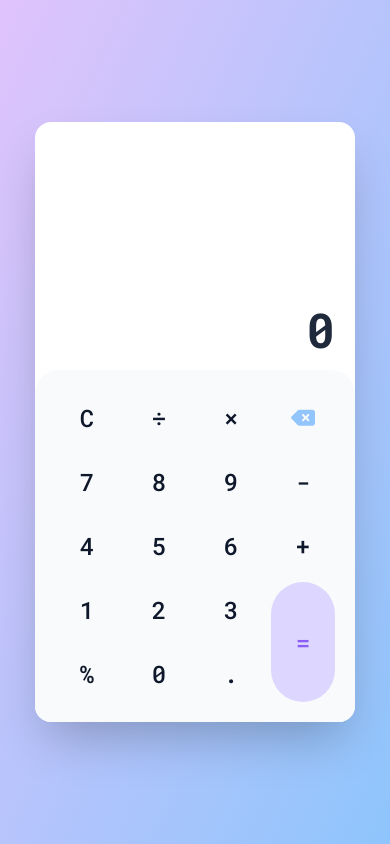
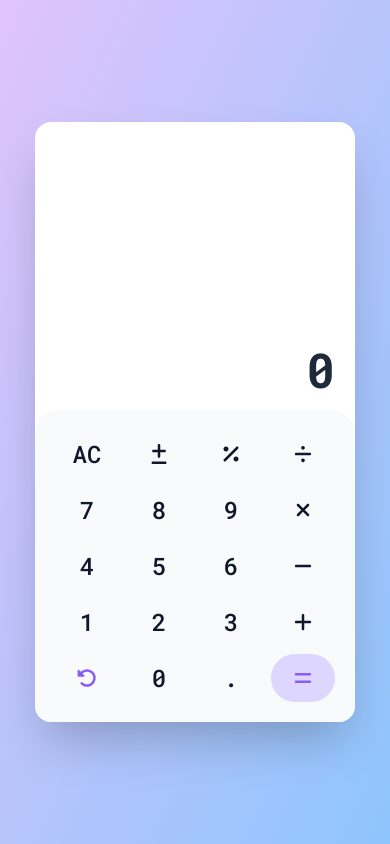
Before and after one commit to snacksncode/calculator-in-react, a React (Vite) app: page / in a window 390 px wide. Built offline with nearby package versions, Linux system fonts and the light colour scheme.

Commit message:
ui: new icons, fixed height issues on mobile, some experiments

```diff
--- a/index.html
+++ b/index.html
@@ -1,5 +1,5 @@
 <!DOCTYPE html>
-<html lang="en">
+<html lang="en" class="h-full">
   <head>
     <meta charset="UTF-8" />
     <link rel="apple-touch-icon" sizes="180x180" href="/favicons/apple-touch-icon.png" />
@@ -8,8 +8,8 @@
     <meta name="viewport" content="width=device-width, initial-scale=1.0" />
     <title>Calculator</title>
   </head>
-  <body>
-    <div id="root" class="min-h-screen"></div>
+  <body class="h-full">
+    <div id="root" class="h-full"></div>
     <script type="module" src="/src/main.tsx"></script>
   </body>
 </html>
--- a/package.json
+++ b/package.json
@@ -11,6 +11,7 @@
   "dependencies": {
     "@radix-ui/react-scroll-area": "^1.0.0",
     "@radix-ui/react-tooltip": "^1.0.2",
+    "focus-trap-react": "^10.0.1",
     "react": "^18.2.0",
     "react-dom": "^18.2.0",
     "usehooks-ts": "^2.9.1"
--- a/src/components/App.tsx
+++ b/src/components/App.tsx
@@ -2,7 +2,7 @@ import { Calculator } from "./Calculator";
 
 export const App = () => {
   return (
-    <div className="bg-gradient-to-br from-[#e0c3fc] to-[#8ec5fc] min-h-screen text-slate-50 flex items-center justify-center h-full ">
+    <div className="bg-gradient-to-br from-[#e0c3fc] to-[#8ec5fc] text-slate-50 flex items-center justify-center h-full ">
       <Calculator />
     </div>
   );
--- a/src/components/Calculator.tsx
+++ b/src/components/Calculator.tsx
@@ -1,4 +1,4 @@
-import { useEffect, useState } from "react";
+import { useEffect, useRef, useState } from "react";
 import { DIGITS, OPERATORS, SPECIAL } from "@/constants/calculator";
 import { useEventListener } from "usehooks-ts";
 import { useEasterEggs } from "@/hooks/useEasterEggs";
@@ -6,6 +6,7 @@ import { CalculatorButtons } from "@/components/CalculatorButtons";
 import { Display } from "@/components/Display";
 import { History } from "@/types/calculator";
 import * as Tooltip from "@radix-ui/react-tooltip";
+import FocusTrap from "focus-trap-react";
 
 export const Calculator = () => {
   const [firstNumber, setFirstNumber] = useState("0");
@@ -15,27 +16,35 @@ export const Calculator = () => {
   const [pressedKeys, setPressedKeys] = useState<string[]>([]);
   const { easterEgg, checkForEasterEgg } = useEasterEggs({ value: answer });
   const [history, setHistory] = useState<History[]>([]);
+  const [isHistoryOpened, setIsHistoryOpened] = useState(false);
+  const historyContainerRef = useRef<HTMLDivElement>(null);
+  const openHistoryButtonRef = useRef<HTMLDivElement>(null);
+  const shouldIgnoreKeyboardEvents = [historyContainerRef, openHistoryButtonRef].some((elementRef) => {
+    return elementRef.current?.contains(document.activeElement);
+  });
 
   useEffect(() => {
     checkForEasterEgg();
   }, [answer, checkForEasterEgg]);
 
   useEventListener("keyup", () => {
-    setTimeout(() => {
-      setPressedKeys([]);
-    }, 100);
+    setPressedKeys([]);
   });
 
   useEventListener("keydown", (e) => {
-    if (!(e instanceof KeyboardEvent)) return;
+    if (!(e instanceof KeyboardEvent) || shouldIgnoreKeyboardEvents) return;
     let pressedKey = e.key;
     const replace: Record<string, string> = {
       Backspace: "DEL",
       Enter: "=",
-      c: "C",
+      c: "AC",
+      ",": ".",
     };
     if (pressedKey in replace) {
       pressedKey = replace[pressedKey];
+    }
+    if (document.activeElement instanceof HTMLElement) {
+      document.activeElement.blur();
     }
     setPressedKeys((prevKeys) => [...prevKeys, pressedKey]);
     handleCalculatorButtonClick(pressedKey);
@@ -167,7 +176,7 @@ export const Calculator = () => {
     if (specialSign === ".") {
       return handleDot();
     }
-    if (specialSign === "C") {
+    if (specialSign === "AC") {
       return reset();
     }
     if (specialSign === "=") {
@@ -204,13 +213,47 @@ export const Calculator = () => {
     }
   };
 
+  const openHistory = () => setIsHistoryOpened(true);
+  const closeHistory = () => setIsHistoryOpened(false);
+
   return (
-    <div className="flex w-[20rem] min-w-[20rem] min-h-[600px] flex-col bg-white shadow-2xl rounded-2xl overflow-hidden">
-      <div className="hidden sm:flex items-center justify-center">
+    <div className="relative flex w-[20rem] min-h-[600px] flex-col bg-white shadow-2xl rounded-2xl overflow-hidden">
+      {isHistoryOpened && (
+        <FocusTrap>
+          <div
+            ref={historyContainerRef}
+            className="text-slate-900 opacity-75 h-full w-full z-10 top-0 absolute bg-blue-50"
+          >
+            <div>
+              <button onClick={closeHistory}>Close</button>
+            </div>
+            <div>
+              <button onClick={closeHistory}>Another button</button>
+            </div>
+            <div>
+              <button onClick={closeHistory}>And another one</button>
+            </div>
+            History:
+            {history.map(({ firstNumber, secondNumber, operator, answer }, index) => {
+              return (
+                <div key={`${firstNumber}_${secondNumber}_${operator}_${answer}_${index}`}>
+                  <button>
+                    {firstNumber} {operator} {secondNumber} = {answer}
+                  </button>
+                </div>
+              );
+            })}
+          </div>
+        </FocusTrap>
+      )}
+      <div ref={openHistoryButtonRef} className="hidden sm:flex items-center justify-center">
         <Tooltip.Provider>
           <Tooltip.Root>
             <Tooltip.Trigger asChild>
-              <button className="text-xs bg-slate-100 gap-1 mt-2 self-center flex items-center justify-center px-4 py-1 rounded-full text-slate-900">
+              <button
+                onClick={openHistory}
+                className="text-xs bg-slate-100 gap-1 mt-2 self-center flex items-center justify-center px-4 py-1 rounded-full text-slate-900"
+              >
                 History
                 <svg xmlns="http://www.w3.org/2000/svg" viewBox="0 0 20 20" fill="currentColor" className="w-5 h-5">
                   <path
@@ -223,12 +266,15 @@ export const Calculator = () => {
             </Tooltip.Trigger>
             <Tooltip.Portal>
               <Tooltip.Content
+                onEscapeKeyDown={(e) => e.preventDefault()}
                 className="bg-slate-900 text-white shadow-md flex gap-2 items-center rounded-full px-4 py-2 text-sm leading-none"
                 sideOffset={5}
                 side="bottom"
               >
                 History of past calculations
-                <div className="text-xs py-1 px-2 bg-blue-100 text-blue-500 rounded-sm leading-none">Coming soon</div>
+                <div className="text-xs py-1 px-2 bg-violet-100 text-violet-500 rounded-sm leading-none">
+                  Coming soon
+                </div>
                 <Tooltip.Arrow className="fill-slate-900" />
               </Tooltip.Content>
             </Tooltip.Portal>
--- a/src/components/CalculatorButton/CalculatorButton.tsx
+++ b/src/components/CalculatorButton/CalculatorButton.tsx
@@ -1,27 +1,90 @@
 import { useIsHighlighted } from "../../hooks/useIsHighlighted";
-import { buttonClasses, formatValue } from "./shared";
 
 interface Props {
   value: string;
-  color?: boolean;
+  colored?: boolean;
+  bgColored?: boolean;
   pressedKeys: string[];
   afterClick: (value: string) => void;
 }
 
-export const CalculatorButton = ({ value, color, afterClick, pressedKeys }: Props) => {
+export const formatValue = (value: string) => {
+  switch (value) {
+    case "-":
+      return (
+        <svg xmlns="http://www.w3.org/2000/svg" fill="currentColor" className="w-5 h-5" viewBox="0 0 448 512">
+          <path d="M432 256c0 17.7-14.3 32-32 32L48 288c-17.7 0-32-14.3-32-32s14.3-32 32-32l352 0c17.7 0 32 14.3 32 32z" />
+        </svg>
+      );
+    case "*":
+      return (
+        <svg xmlns="http://www.w3.org/2000/svg" fill="currentColor" className="w-5 h-5" viewBox="0 0 320 512">
+          <path d="M310.6 150.6c12.5-12.5 12.5-32.8 0-45.3s-32.8-12.5-45.3 0L160 210.7 54.6 105.4c-12.5-12.5-32.8-12.5-45.3 0s-12.5 32.8 0 45.3L114.7 256 9.4 361.4c-12.5 12.5-12.5 32.8 0 45.3s32.8 12.5 45.3 0L160 301.3 265.4 406.6c12.5 12.5 32.8 12.5 45.3 0s12.5-32.8 0-45.3L205.3 256 310.6 150.6z" />
+        </svg>
+      );
+    case "/":
+      return (
+        <svg xmlns="http://www.w3.org/2000/svg" fill="currentColor" className="w-5 h-5" viewBox="0 0 448 512">
+          <path d="M272 96c0-26.5-21.5-48-48-48s-48 21.5-48 48s21.5 48 48 48s48-21.5 48-48zm0 320c0-26.5-21.5-48-48-48s-48 21.5-48 48s21.5 48 48 48s48-21.5 48-48zM400 288c17.7 0 32-14.3 32-32s-14.3-32-32-32H48c-17.7 0-32 14.3-32 32s14.3 32 32 32H400z" />
+        </svg>
+      );
+    case "%":
+      return (
+        <svg xmlns="http://www.w3.org/2000/svg" fill="currentColor" className="w-5 h-5" viewBox="0 0 384 512">
+          <path d="M374.6 118.6c12.5-12.5 12.5-32.8 0-45.3s-32.8-12.5-45.3 0l-320 320c-12.5 12.5-12.5 32.8 0 45.3s32.8 12.5 45.3 0l320-320zM128 128c0-35.3-28.7-64-64-64S0 92.7 0 128s28.7 64 64 64s64-28.7 64-64zM384 384c0-35.3-28.7-64-64-64s-64 28.7-64 64s28.7 64 64 64s64-28.7 64-64z" />
+        </svg>
+      );
+    case "=":
+      return (
+        <svg xmlns="http://www.w3.org/2000/svg" fill="currentColor" className="w-5 h-5" viewBox="0 0 448 512">
+          <path d="M48 128c-17.7 0-32 14.3-32 32s14.3 32 32 32H400c17.7 0 32-14.3 32-32s-14.3-32-32-32H48zm0 192c-17.7 0-32 14.3-32 32s14.3 32 32 32H400c17.7 0 32-14.3 32-32s-14.3-32-32-32H48z" />
+        </svg>
+      );
+    case "+":
+      return (
+        <svg xmlns="http://www.w3.org/2000/svg" fill="currentColor" className="w-5 h-5" viewBox="0 0 448 512">
+          <path d="M256 80c0-17.7-14.3-32-32-32s-32 14.3-32 32V224H48c-17.7 0-32 14.3-32 32s14.3 32 32 32H192V432c0 17.7 14.3 32 32 32s32-14.3 32-32V288H400c17.7 0 32-14.3 32-32s-14.3-32-32-32H256V80z" />
+        </svg>
+      );
+    case "FLIP_SIGN":
+      return (
+        <svg xmlns="http://www.w3.org/2000/svg" fill="currentColor" className="w-5 h-5" viewBox="0 0 384 512">
+          <path d="M224 32c0-17.7-14.3-32-32-32s-32 14.3-32 32V144H48c-17.7 0-32 14.3-32 32s14.3 32 32 32H160V320c0 17.7 14.3 32 32 32s32-14.3 32-32V208H336c17.7 0 32-14.3 32-32s-14.3-32-32-32H224V32zM0 480c0 17.7 14.3 32 32 32H352c17.7 0 32-14.3 32-32s-14.3-32-32-32H32c-17.7 0-32 14.3-32 32z" />
+        </svg>
+      );
+    case "DEL":
+      return (
+        <svg xmlns="http://www.w3.org/2000/svg" fill="currentColor" className="w-5 h-5" viewBox="0 0 512 512">
+          <path d="M48.5 224H40c-13.3 0-24-10.7-24-24V72c0-9.7 5.8-18.5 14.8-22.2s19.3-1.7 26.2 5.2L98.6 96.6c87.6-86.5 228.7-86.2 315.8 1c87.5 87.5 87.5 229.3 0 316.8s-229.3 87.5-316.8 0c-12.5-12.5-12.5-32.8 0-45.3s32.8-12.5 45.3 0c62.5 62.5 163.8 62.5 226.3 0s62.5-163.8 0-226.3c-62.2-62.2-162.7-62.5-225.3-1L185 183c6.9 6.9 8.9 17.2 5.2 26.2s-12.5 14.8-22.2 14.8H48.5z" />
+        </svg>
+      );
+    default:
+      return value;
+  }
+};
+
+export const CalculatorButton = ({ value, afterClick, pressedKeys, colored = false, bgColored = false }: Props) => {
   const handleButtonClick: React.MouseEventHandler<HTMLButtonElement> = () => {
     afterClick(value);
   };
   const { isHighlighted } = useIsHighlighted({ value, pressedKeys });
 
+  const getColors = () => {
+    if (isHighlighted) {
+      return "bg-violet-400 text-white duration-none";
+    } else if (bgColored) {
+      return "text-violet-500 bg-violet-200 hover:bg-violet-400 hover:text-white duration-75";
+    } else if (colored) {
+      return "text-violet-500 hover:bg-violet-400 hover:text-white duration-75";
+    } else {
+      return "text-slate-900 hover:bg-violet-400 hover:text-white duration-75";
+    }
+  };
+
   return (
     <button
       onClick={handleButtonClick}
-      className={`${isHighlighted ? "transition-none" : "transition-colors"} ${
-        color && !isHighlighted ? "text-blue-300" : "text-slate-900"
-      } ${
-        isHighlighted ? "bg-blue-300 text-white fill-white" : color ? "text-blue-300" : "text-slate-900"
-      } ${buttonClasses}`}
+      className={`p-3 text-2xl leading-none transition-colors font-medium flex items-center justify-center rounded-full ${getColors()}`}
     >
       {formatValue(value)}
     </button>
--- a/src/components/CalculatorButton/TallCalculatorButton.tsx
+++ b/src/components/CalculatorButton/TallCalculatorButton.tsx
@@ -1,25 +1,26 @@
-import { useIsHighlighted } from "../../hooks/useIsHighlighted";
-import { buttonClasses, formatValue } from "./shared";
+// import { useIsHighlighted } from "../../hooks/useIsHighlighted";
+// import { buttonClasses, formatValue } from "./shared";
+export {};
 
-interface Props {
-  value: string;
-  afterClick: (value: string) => void;
-  pressedKeys: string[];
-}
+// interface Props {
+//   value: string;
+//   afterClick: (value: string) => void;
+//   pressedKeys: string[];
+// }
 
-export const TallCalculatorButton = ({ value, afterClick, pressedKeys }: Props) => {
-  const handleButtonClick: React.MouseEventHandler<HTMLButtonElement> = () => {
-    afterClick(value);
-  };
-  const { isHighlighted } = useIsHighlighted({ value, pressedKeys });
+// export const TallCalculatorButton = ({ value, afterClick, pressedKeys }: Props) => {
+//   const handleButtonClick: React.MouseEventHandler<HTMLButtonElement> = () => {
+//     afterClick(value);
+//   };
+//   const { isHighlighted } = useIsHighlighted({ value, pressedKeys });
 
-  return (
-    <button
-      onClick={handleButtonClick}
-      className={`${isHighlighted ? "transition-none" : "transition-colors"}
-      ${isHighlighted ? "bg-violet-300 text-white" : "bg-violet-200 text-violet-500"} row-span-2 ${buttonClasses}`}
-    >
-      {formatValue(value)}
-    </button>
-  );
-};
+//   return (
+//     <button
+//       onClick={handleButtonClick}
+//       className={`${isHighlighted ? "transition-none" : "transition-colors"}
+//       ${isHighlighted ? "bg-violet-300 text-white" : "bg-violet-200 text-violet-500"} row-span-2 ${buttonClasses}`}
+//     >
+//       {formatValue(value)}
+//     </button>
+//   );
+// };
--- a/src/components/CalculatorButton/shared.tsx
+++ /dev/null
@@ -1,19 +0,0 @@
-export const formatValue = (value: string) => {
-  switch (value) {
-    case "*":
-      return "×";
-    case "/":
-      return "÷";
-    case "DEL":
-      return (
-        <svg className="w-[1em] fill-current" xmlns="http://www.w3.org/2000/svg" viewBox="0 0 576 512">
-          <path d="M576 128c0-35.3-28.7-64-64-64H205.3c-17 0-33.3 6.7-45.3 18.7L9.4 233.4c-6 6-9.4 14.1-9.4 22.6s3.4 16.6 9.4 22.6L160 429.3c12 12 28.3 18.7 45.3 18.7H512c35.3 0 64-28.7 64-64V128zM271 175c9.4-9.4 24.6-9.4 33.9 0l47 47 47-47c9.4-9.4 24.6-9.4 33.9 0s9.4 24.6 0 33.9l-47 47 47 47c9.4 9.4 9.4 24.6 0 33.9s-24.6 9.4-33.9 0l-47-47-47 47c-9.4 9.4-24.6 9.4-33.9 0s-9.4-24.6 0-33.9l47-47-47-47c-9.4-9.4-9.4-24.6 0-33.9z" />
-        </svg>
-      );
-    default:
-      return value;
-  }
-};
-
-export const buttonClasses =
-  "p-3 text-2xl duration-75 focus-visible:bg-blue-300 focus-visible:text-white focus-visible:outline-2 focus-visible:outline-offset-4 focus-visible:outline-dashed focus-visible:outline-blue-300 hover:bg-blue-300 hover:text-white overflow-hidden font-medium max-w-full overflow-ellipsis flex items-center justify-center rounded-full";
--- a/src/components/CalculatorButtons.tsx
+++ b/src/components/CalculatorButtons.tsx
@@ -1,5 +1,4 @@
 import { CalculatorButton } from "./CalculatorButton/CalculatorButton";
-import { TallCalculatorButton } from "./CalculatorButton/TallCalculatorButton";
 
 interface Props {
   afterClick: (value: string) => void;
@@ -9,29 +8,30 @@ interface Props {
 export const CalculatorButtons = ({ afterClick, pressedKeys }: Props) => {
   return (
     <div className="grid bg-slate-50 p-5 rounded-t-3xl gap-2 grid-cols-4 grid-rows-5">
-      <CalculatorButton afterClick={afterClick} pressedKeys={pressedKeys} value="C" />
+      <CalculatorButton afterClick={afterClick} pressedKeys={pressedKeys} value="AC" />
+      <CalculatorButton afterClick={afterClick} pressedKeys={pressedKeys} value="FLIP_SIGN" />
+      <CalculatorButton afterClick={afterClick} pressedKeys={pressedKeys} value="%" />
       <CalculatorButton afterClick={afterClick} pressedKeys={pressedKeys} value="/" />
-      <CalculatorButton afterClick={afterClick} pressedKeys={pressedKeys} value="*" />
-      <CalculatorButton afterClick={afterClick} pressedKeys={pressedKeys} color value="DEL" />
 
       <CalculatorButton afterClick={afterClick} pressedKeys={pressedKeys} value="7" />
       <CalculatorButton afterClick={afterClick} pressedKeys={pressedKeys} value="8" />
       <CalculatorButton afterClick={afterClick} pressedKeys={pressedKeys} value="9" />
-      <CalculatorButton afterClick={afterClick} pressedKeys={pressedKeys} value="-" />
+      <CalculatorButton afterClick={afterClick} pressedKeys={pressedKeys} value="*" />
 
       <CalculatorButton afterClick={afterClick} pressedKeys={pressedKeys} value="4" />
       <CalculatorButton afterClick={afterClick} pressedKeys={pressedKeys} value="5" />
       <CalculatorButton afterClick={afterClick} pressedKeys={pressedKeys} value="6" />
-      <CalculatorButton afterClick={afterClick} pressedKeys={pressedKeys} value="+" />
+      <CalculatorButton afterClick={afterClick} pressedKeys={pressedKeys} value="-" />
 
       <CalculatorButton afterClick={afterClick} pressedKeys={pressedKeys} value="1" />
       <CalculatorButton afterClick={afterClick} pressedKeys={pressedKeys} value="2" />
       <CalculatorButton afterClick={afterClick} pressedKeys={pressedKeys} value="3" />
-      <TallCalculatorButton afterClick={afterClick} pressedKeys={pressedKeys} value="=" />
+      <CalculatorButton afterClick={afterClick} pressedKeys={pressedKeys} value="+" />
 
-      <CalculatorButton afterClick={afterClick} pressedKeys={pressedKeys} value="%" />
+      <CalculatorButton afterClick={afterClick} pressedKeys={pressedKeys} colored value="DEL" />
       <CalculatorButton afterClick={afterClick} pressedKeys={pressedKeys} value="0" />
       <CalculatorButton afterClick={afterClick} pressedKeys={pressedKeys} value="." />
+      <CalculatorButton afterClick={afterClick} pressedKeys={pressedKeys} bgColored value="=" />
     </div>
   );
 };
--- a/src/constants/calculator.ts
+++ b/src/constants/calculator.ts
@@ -1,3 +1,3 @@
 export const DIGITS = ["0", "1", "2", "3", "4", "5", "6", "7", "8", "9"];
 export const OPERATORS = ["+", "-", "/", "*"];
-export const SPECIAL = ["DEL", "C", "=", "%", "."];
+export const SPECIAL = ["DEL", "AC", "=", "%", "."];
--- a/src/main.scss
+++ b/src/main.scss
@@ -2,8 +2,3 @@
 @tailwind base;
 @tailwind components;
 @tailwind utilities;
-
-body {
-  margin: 0;
-  min-height: 100vh;
-}
```
Also changed, not shown: 2 other files (tests, documents, lock files or other folders).
